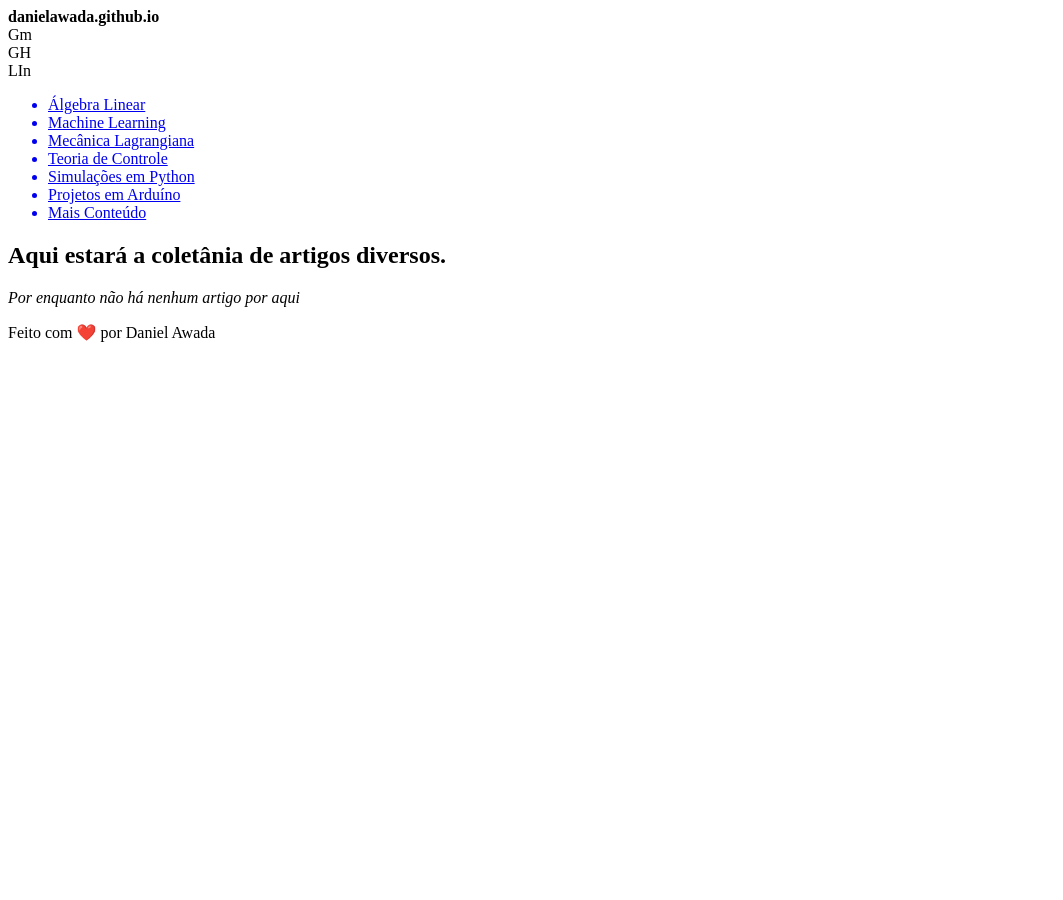
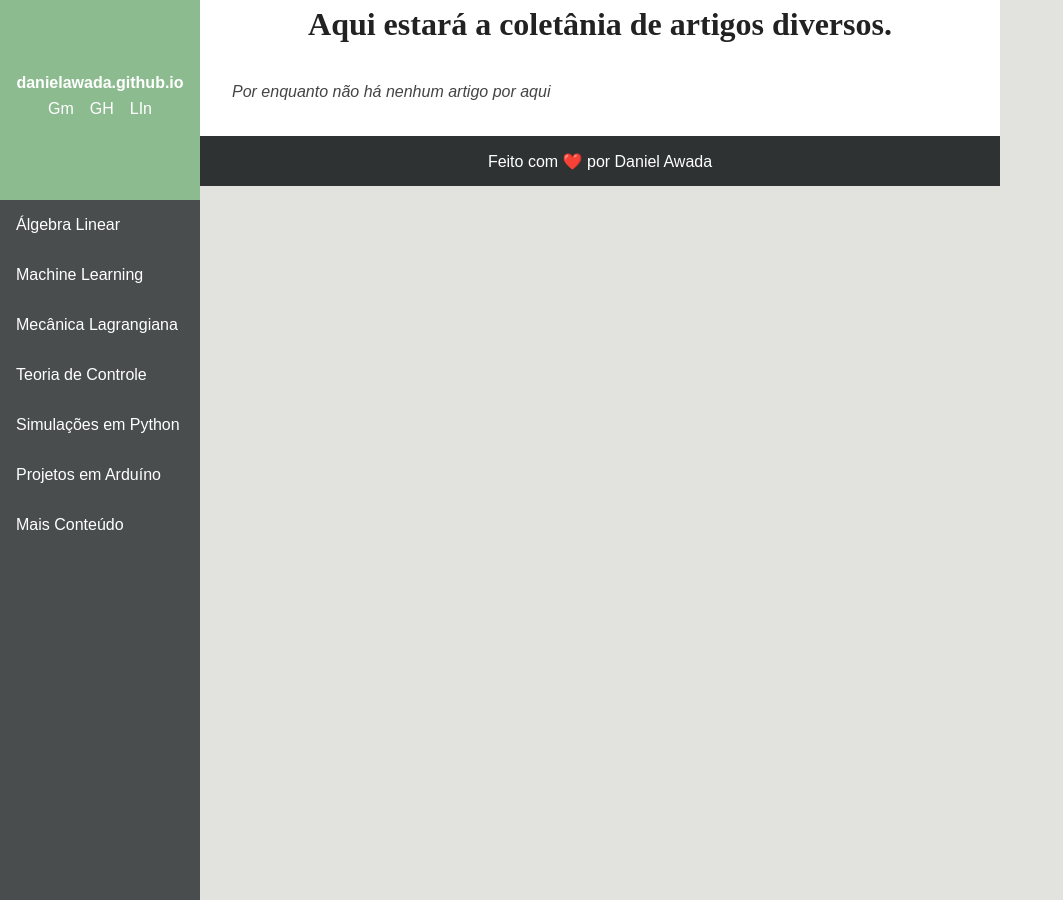
Before and after one commit to DanielAwada/DanielAwada.github.io, a Jekyll site: the page built from outros/index.md, in a window 1280 px wide. Shown: the whole page, without its empty margins (0-1063 px from the left). Built offline with Jekyll 4.4.1, drawn with Linux system fonts in a browser that asks for light colours.

Commit message:
Update default.html

```diff
--- a/_layouts/default.html
+++ b/_layouts/default.html
@@ -3,7 +3,7 @@
 <html lang="pt-br">
 <head>
     <meta charset="utf-8" />
-    <link href="css/style.css" rel="stylesheet" type="text/css" />
+    <link href="/css/style.css" rel="stylesheet" type="text/css" />
     <title>{{ page.title }}</title>
     <script src="https://polyfill.io/v3/polyfill.min.js?features=es6"></script>
     <script id="MathJax-script" async src="https://cdn.jsdelivr.net/npm/mathjax@3/es5/tex-mml-chtml.js"></script>
```
